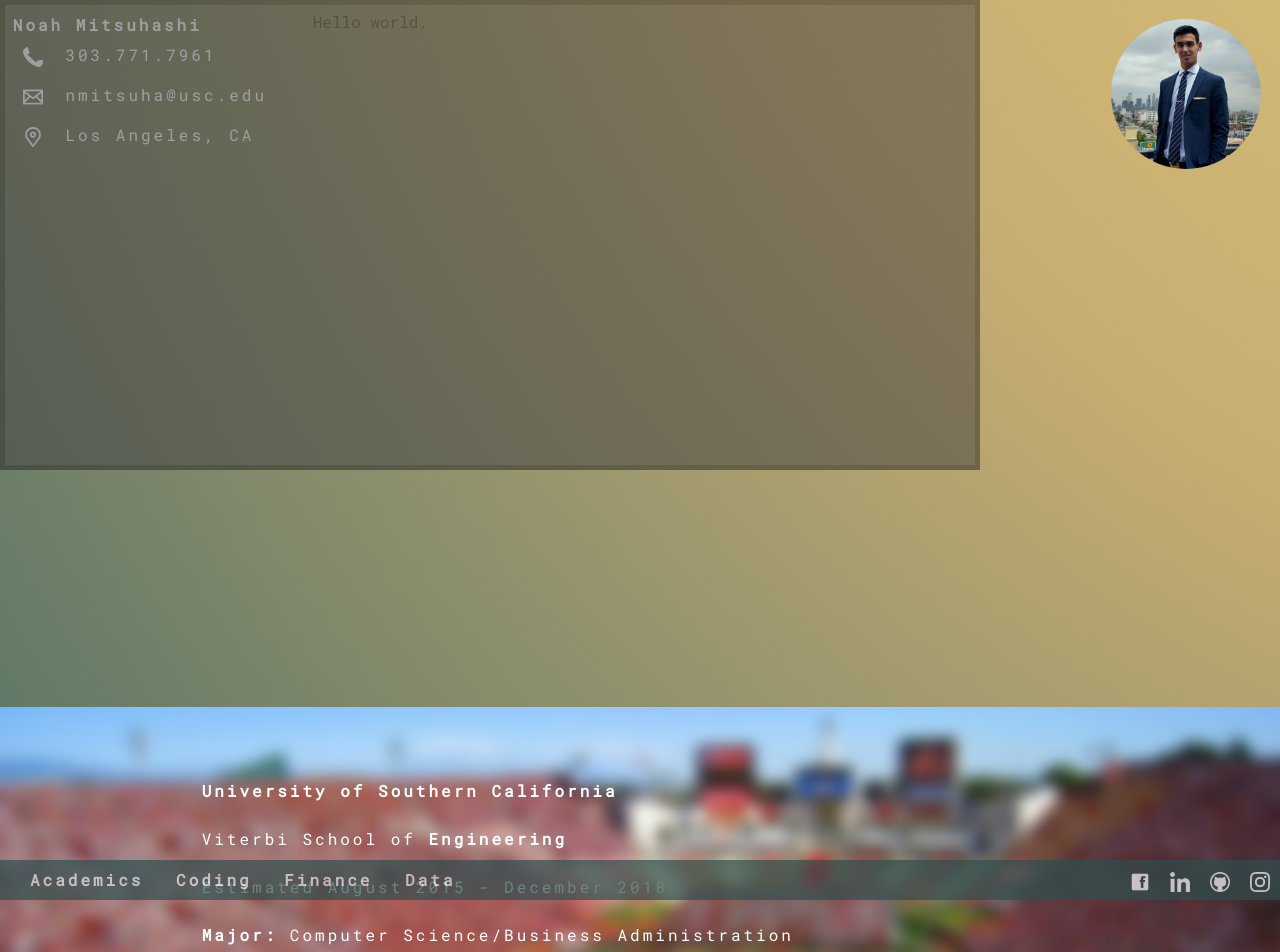
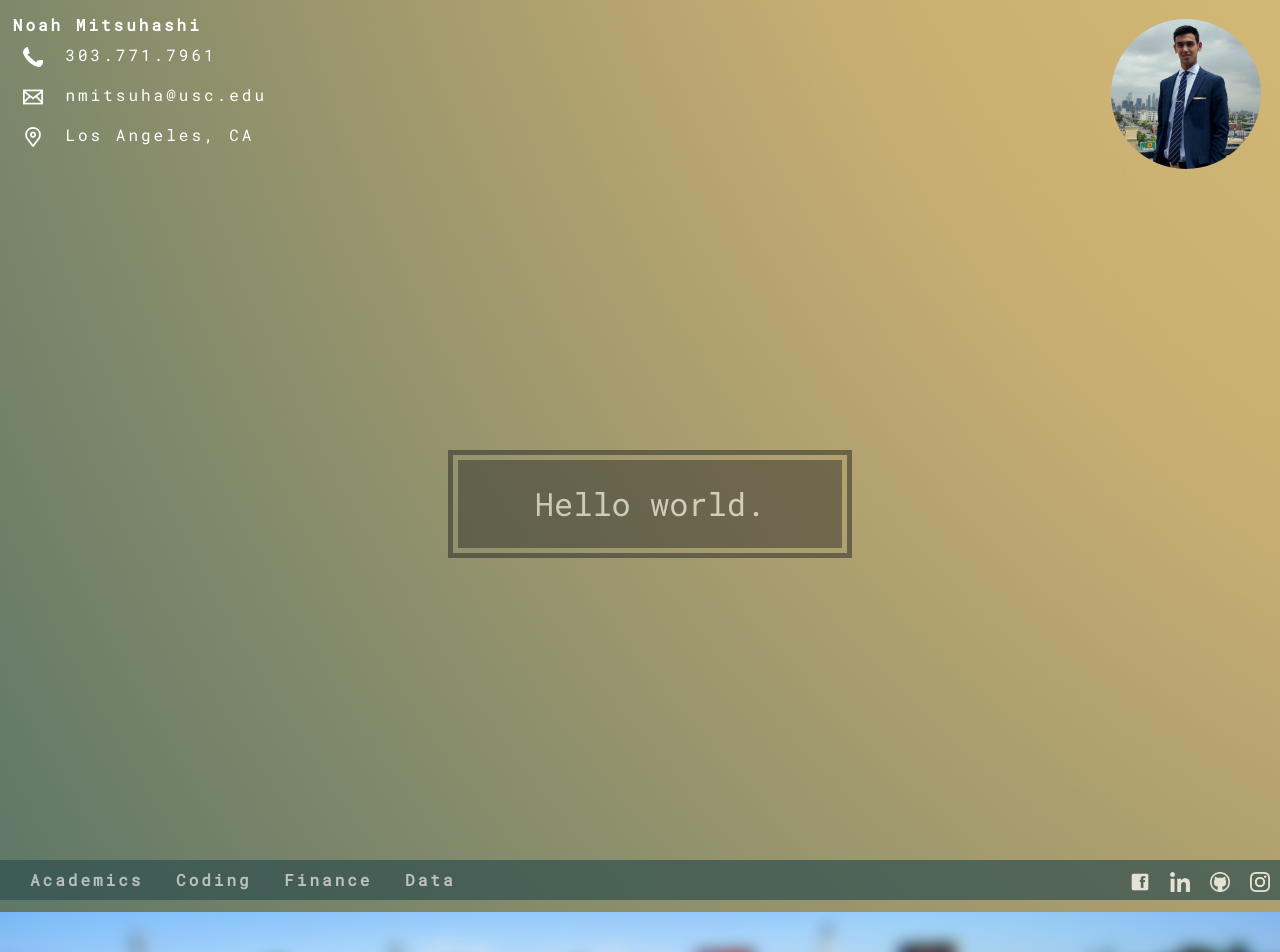
Before and after one commit to nmits/nmits.github.io, a Jekyll site: the page built from index.html, in a window 1280 px wide. Shown: the top 952 px of the page. Built offline with Jekyll 4.4.1, drawn with Linux system fonts in a browser that asks for light colours; nearby versions of some CDN libraries.

```diff
--- a/_layouts/default.html
+++ b/_layouts/default.html
@@ -82,7 +82,6 @@
                 Experienced with business fundamentals, strong teamwork
                 and leadership abilities, communicates effectively
 
-
             </p>
         </div>
             <div class="titles">
--- a/_sass/_layout.scss
+++ b/_sass/_layout.scss
@@ -91,8 +91,8 @@
  * Site header
  */
 .site-header {
-    height:vh;
-    animation-duration: 0.5s;
+    height:75vh;
+    animation-duration: 1.5s;
     animation-name: fadeInTop;
     // Positioning context for the mobile navigation icon
     position: relative;
@@ -102,10 +102,23 @@
     border: solid #252525 5px;
     padding: 5px;
     opacity: 0.5;
-    background-color: #414042;
-    width: 75vw;
-    height: 50vh;}
+    width: 30vw;
+    margin-left: 35vw;
+    margin-right: 35vw;
+    margin-top: 50vh;
+    position: absolute;
+}
 
+.titles p{
+    color: #FFF;
+    text-align: center;
+    padding: 20px;
+    font-size: 32px;
+    font-weight: 400;
+    background: #252525;
+    background: rgba(37,37,37,0.9);
+    margin:0;
+}
 
 /**
  * Site footer
```
